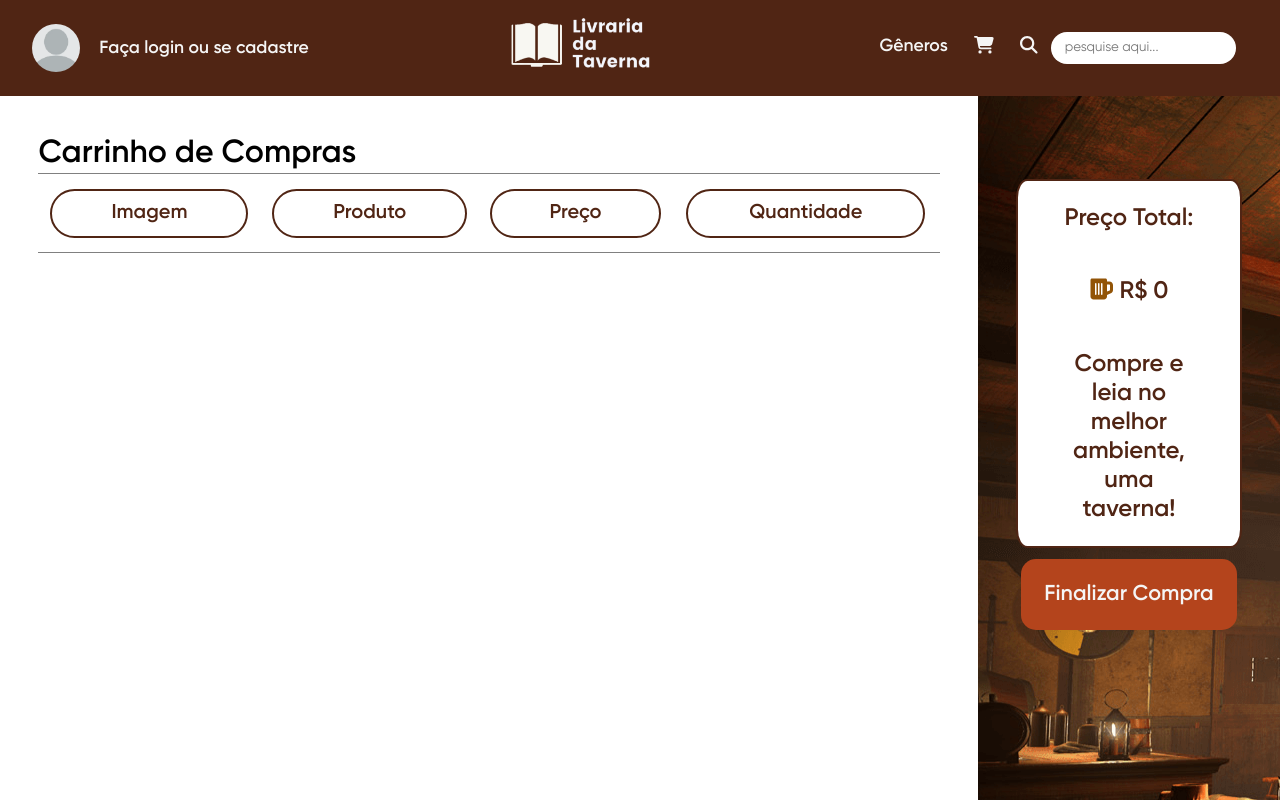
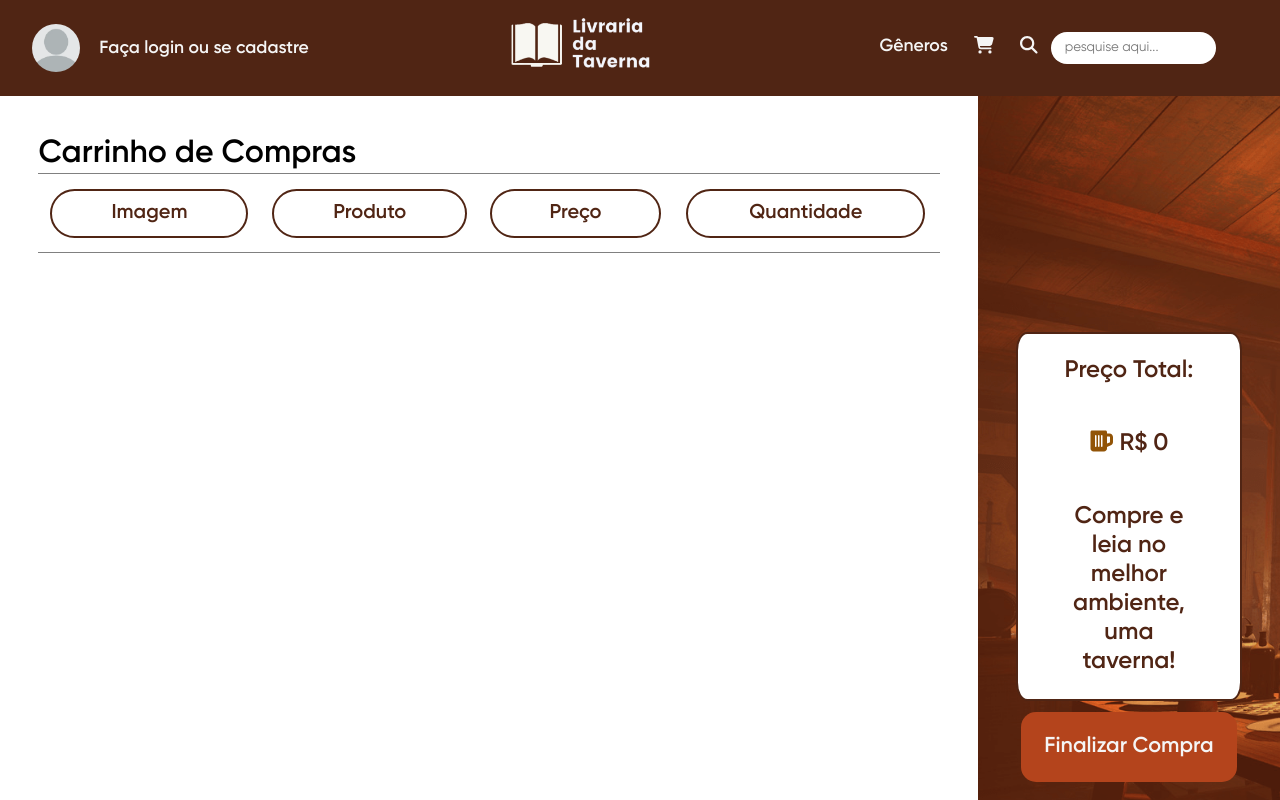
Before and after one commit to kibonusp/livraria-da-taverna, a React (Create React App) app in the folder frontend/: page /cart in a window 1280 px wide. Shown: the top 800 px of the page. Built offline with nearby package versions, Linux system fonts and the light colour scheme.

Commit message:
Fix search bar and cart

```diff
--- a/frontend/src/components/Product.js
+++ b/frontend/src/components/Product.js
@@ -60,7 +60,7 @@ export default function Product({data, setData, productCart}) {
             (data.products[productCart.indexProduct] !== undefined) ?
             <Description>
                 <Cell>
-                    <Cover src={productImages[data.products[productCart.indexProduct].cover]} alt="Capa do livro Sapiens" />
+                    <Cover src={productImages[data.products[productCart.indexProduct].cover]} alt={data.products[productCart.indexProduct].name} />
                 </Cell>
                 <Cell>
                     <Titulo><Link to="/book">{data.products[productCart.indexProduct].name}</Link></Titulo>
--- a/frontend/src/styles/componentsStyles/NavbarStyle.js
+++ b/frontend/src/styles/componentsStyles/NavbarStyle.js
@@ -63,7 +63,7 @@ export const Utils = styled.div`
     flex-flow: nowrap;
     .search-hover {
         font-family: Gilroy;
-        width: 40%;
+        width: 35%;
         height: 2rem;
         margin-left: 1em;
         padding: 0em 1em;
--- a/frontend/src/styles/userStyles/CartStyles.js
+++ b/frontend/src/styles/userStyles/CartStyles.js
@@ -7,8 +7,30 @@ export const Container = styled.div`
     align-items: center;
     padding: 3%;
     width: ${props => props.width};
-    min-height: 100vh;
+    min-height:  100vh;
+    height:  ${props => props.img === "on" ? `auto` : "none"};
     background-image: ${props => props.img === "on" ? `url(${taverna})` : "none"};
+    background-size: ${props => props.img === "on" ? `cover` : "none"};
+    box-shadow: ${props => props.img === "on" ? `inset 0 0 0 1000px rgba(180,68,28,.4)` : "none"};
+    h1{
+        align-self: flex-start;
+        margin: 0%;
+        padding: 0%;
+    }
+
+`
+export const Container2 = styled.div`
+    display: flex;
+    flex-direction: column;
+    align-items: center;
+    justify-content: center;
+    padding: 3%;
+    width: 20%;
+    min-height:  100vh;
+    height: ${props => props.tamanho >= "5" ? `140vh` : "none"};
+    background-image: url(${taverna});
+    background-size: cover;
+    box-shadow: inset 0 0 0 1000px rgba(180,68,28,.4);
     h1{
         align-self: flex-start;
         margin: 0%;
@@ -53,7 +75,7 @@ export const Preco = styled.div`
     text-align: center;
     border: 2px solid #502514;
     color: #502514;
-    height: 100%;
+    height: auto;
     font-size: x-large;
     border-radius: 5%;
     margin-top: 20%;
--- a/frontend/src/user/Cart.js
+++ b/frontend/src/user/Cart.js
@@ -1,4 +1,4 @@
-import { Container, Row, Items, Name, Preco,  Head} from "../styles/userStyles/CartStyles"
+import { Container, Container2, Row, Items, Name, Preco,  Head} from "../styles/userStyles/CartStyles"
 import {FormButton } from "../styles/adminStyles/formStyle";
 import { FontAwesomeIcon } from '@fortawesome/react-fontawesome'
 import { faBeer } from '@fortawesome/free-solid-svg-icons'
@@ -49,7 +49,7 @@ export default function Cart({data, setData}) {
                     </Items>
                 </Container>
 
-                <Container width="20%" img="on">
+                <Container2 tamanho={data.cart.length}>
                     <Preco>
                         <p>Preço Total:</p>
                         <span>
@@ -63,7 +63,7 @@ export default function Cart({data, setData}) {
                         </FormButton>
                     </Link>
 
-                </Container>
+                </Container2>
             </Row>
         </>
     )
```
